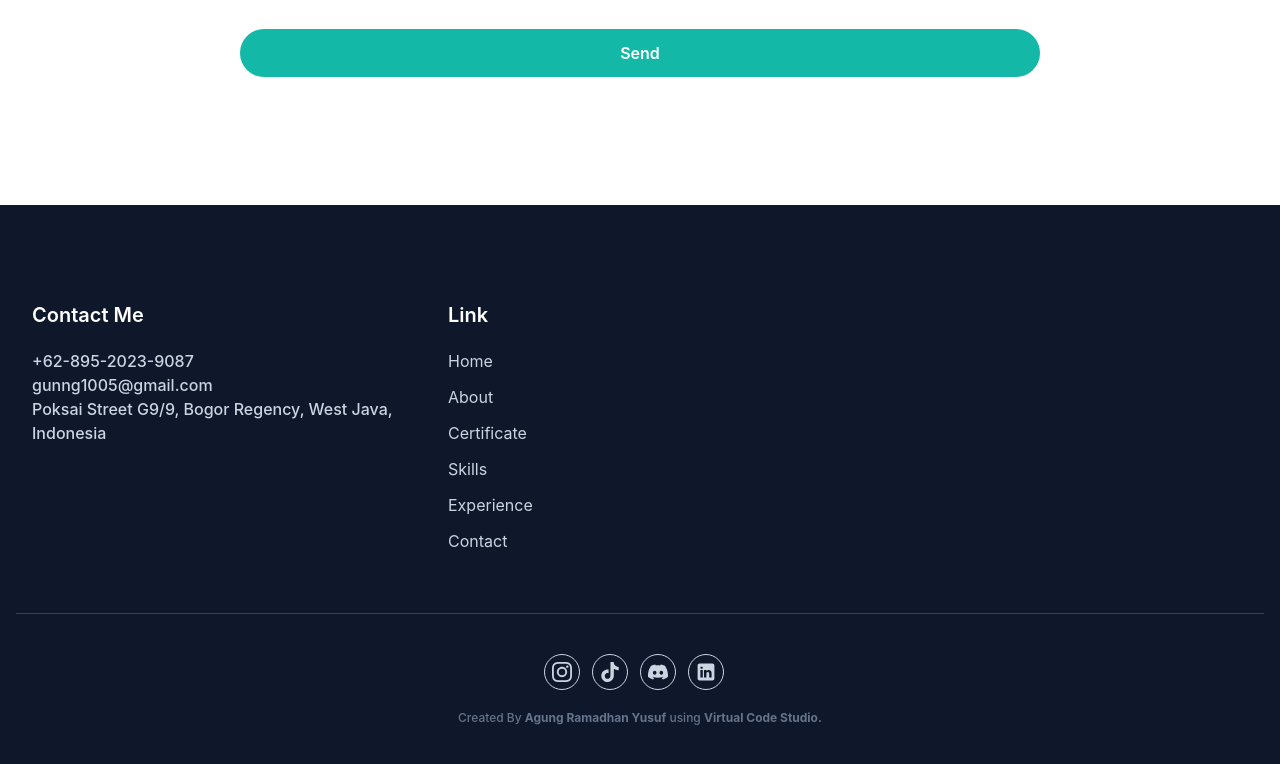
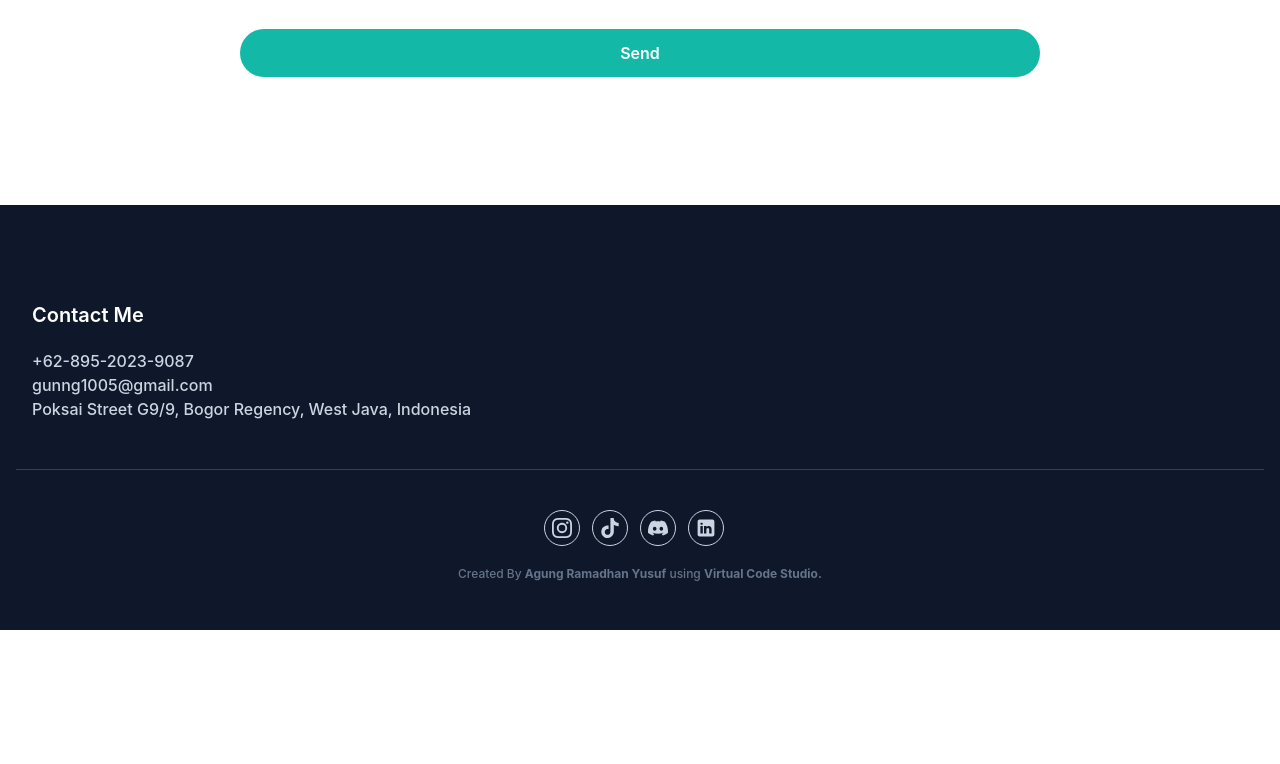
Before and after one commit to gunng10/portfolio-agung, a website: page index.html in a window 1280 px wide. Shown: the part 4605-5369 px from the top of the page. After the commit the page ends 5235 px from the top, so only its background shows below. Drawn offline with Linux system fonts and the light colour scheme.

Commit message:
Update 3

```diff
--- a/index.html
+++ b/index.html
@@ -270,38 +270,15 @@
     <!-- Footer Start-->
     <footer class="bg-dark pt-24 pb-12">
         <div class="container">
+            <div>
             <div class="flex flex-wrap">
-                <div class="w-full px-4 mb-12 text-slate-300 font-medium md:w-1/3">
+                <div class="w-full px-4 mb-12 text-slate-300 font-medium">
                     <h3 class="font-semibold text-xl mb-5 text-white">Contact Me</h3>
                     <p>+62-895-2023-9087</p>
                     <p>gunng1005@gmail.com</p>
                     <p>Poksai Street G9/9, Bogor Regency, West Java, Indonesia</p>
                 </div>
-                <div class="w-full px-4 mb-12 md:w-1/3">
-                    <h3 class="font-semibold text-xl text-white mb-5">Link</h3>
-                    <ul class="text-slate-300">
-                        <li>
-                            <a href="#home" class="inline-block text-base hover:text-primary mb-3">Home</a>
-                        </li>
-                        <li>
-                            <a href="#about" class="inline-block text-base hover:text-primary mb-3">About</a>
-                        </li>
-                        <li>
-                            <a href="#sertifikat" class="inline-block text-base hover:text-primary mb-3">Certificate</a>
-                        </li>
-                        <li>
-                            <a href="#skills" class="inline-block text-base hover:text-primary mb-3">Skills</a>
-                        </li>
-                        <li>
-                            <a href="#pengalaman" class="inline-block text-base hover:text-primary mb-3">Experience</a>
-                        </li>
-                        <li>
-                            <a href="#contact" class="inline-block text-base hover:text-primary mb-3">Contact</a>
-                        </li>
-                    </ul>
-                </div>
             </div>
-
             <div class="w-full pt-10 border-t border-slate-700">
                 <div class="flex items-center justify-center mb-5">
                     <!-- Instagram -->
```
